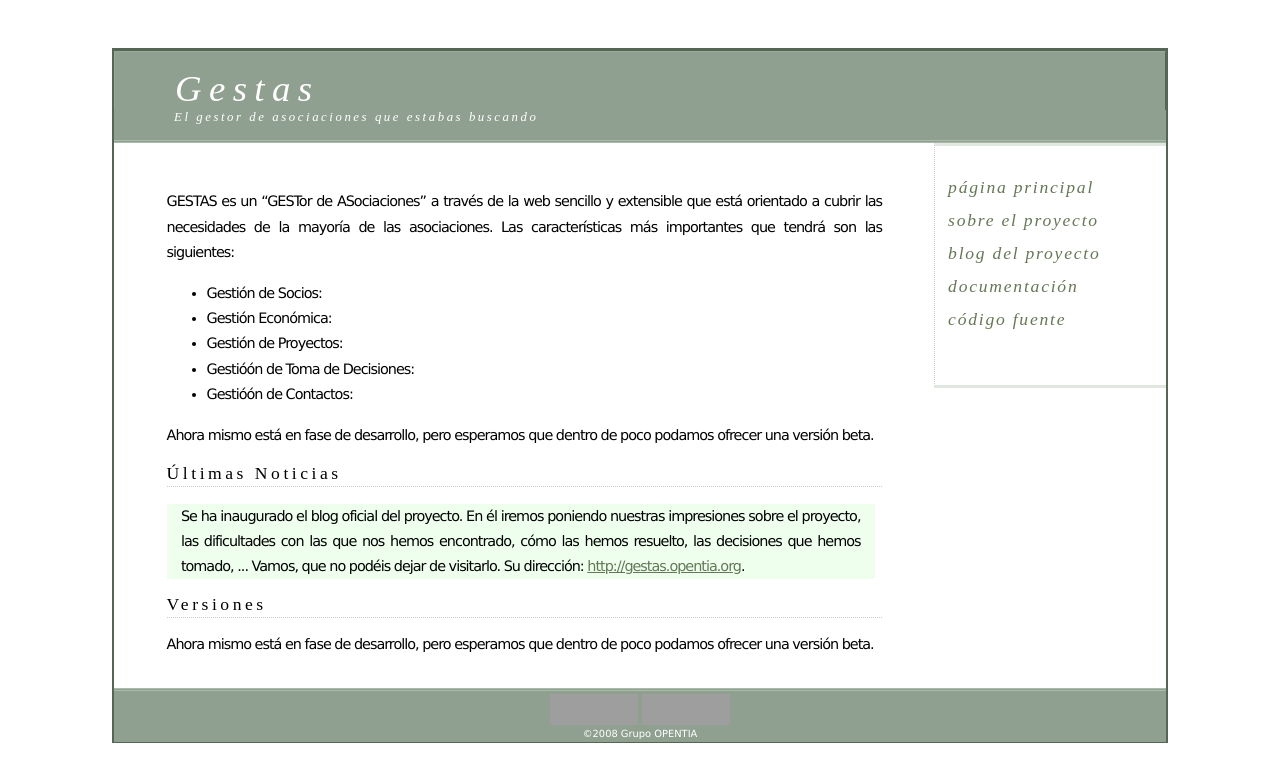
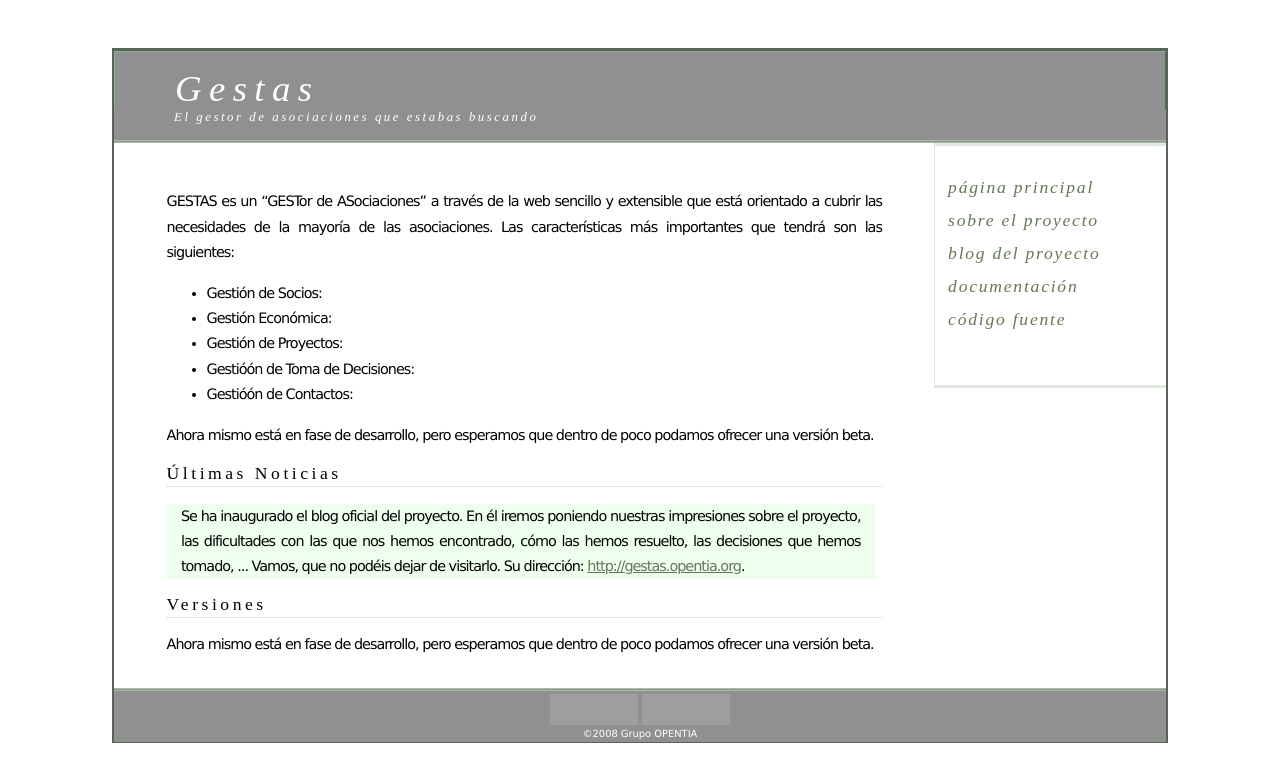
Before and after one commit to ritholution/gestas, a PHP site: page / in a window 1280 px wide. Shown: the top 782 px of the page. Run offline with PHP 8.4, Linux system fonts and the light colour scheme; grey boxes are pictures that could not be loaded.

```diff
--- a/trunk/web/style.css
+++ b/trunk/web/style.css
@@ -126,7 +126,7 @@ ul.post-meta span.post-meta-key {
 }
 
 #description {
-	background: #90a090;
+	background: #909090;
 	font: italic normal 80% 'Times New Roman', Times, serif;
 	border-bottom: double 3px #aba;
 	letter-spacing: 0.2em;
@@ -137,7 +137,7 @@ ul.post-meta span.post-meta-key {
 }
 
 #header {
-	background: #90a090;
+	background: #909090;
 	border-left: solid 1px #9a9;
 	border-right: solid 1px #565;
 	border-top: solid 1px #9a9;
@@ -208,7 +208,7 @@ ul.post-meta span.post-meta-key {
 }
 
 #footer {
-	background: #90a090;
+	background: #909090;
 	border-top: double 3px #aba;
 	color: #fff;
 	font-size: 11px;
```
Also changed, not shown: trunk/documentation/diag_casos_uso/AltaAsociacion.png (added), trunk/documentation/diag_casos_uso/AltaAsociacion.svg (added), trunk/documentation/diag_casos_uso/BajaAsociacion.png (added), trunk/documentation/diag_casos_uso/BajaAsociacion.svg (added), trunk/documentation/diag_casos_uso/ListarAsociaciones.png (added), trunk/documentation/diag_casos_uso/ListarAsociaciones.svg (added), trunk/documentation/diag_casos_uso/ModificacionAsociacion.png (added), trunk/documentation/diag_casos_uso/ModificacionAsociacion.svg (added), 6 other files.
